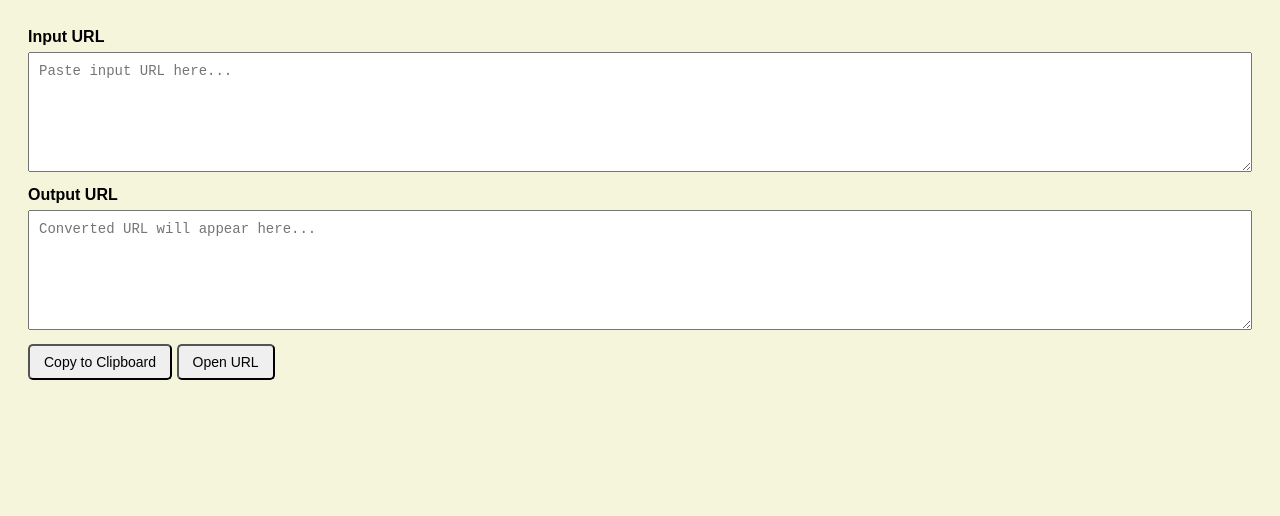
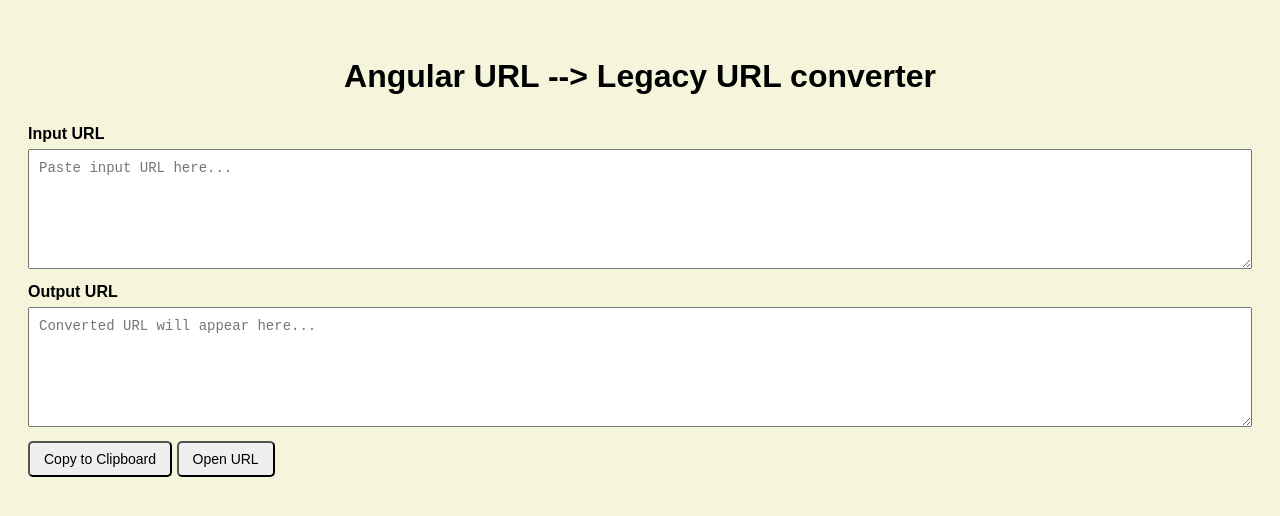
Before and after one commit to pranav-027/old-to-new-signature-url-converter, a plain HTML site: page index.html in a window 1280 px wide. Drawn offline with Linux system fonts and the light colour scheme.

Commit message:
add heading

```diff
--- a/index.html
+++ b/index.html
@@ -1,5 +1,6 @@
 <!DOCTYPE html>
 <html lang="en">
+
 <head>
   <meta charset="UTF-8" />
   <title>URL Converter</title>
@@ -9,6 +10,13 @@
       font-family: Arial, sans-serif;
       padding: 20px;
     }
+
+    h1 {
+      text-align: center;
+      margin: 30px 0;
+      font-weight: 600;
+    }
+
     textarea {
       width: 100%;
       height: 120px;
@@ -17,11 +25,13 @@
       padding: 10px;
       box-sizing: border-box;
     }
+
     label {
       font-weight: bold;
       display: block;
       margin-bottom: 6px;
     }
+
     button {
       padding: 8px 14px;
       font-size: 14px;
@@ -30,7 +40,10 @@
     }
   </style>
 </head>
+
 <body>
+
+  <h1> Angular URL --> Legacy URL converter</h1>
 
   <label for="inputUrl">Input URL</label>
   <textarea id="inputUrl" placeholder="Paste input URL here..."></textarea>
@@ -83,4 +96,5 @@
   </script>
 
 </body>
+
 </html>
```
